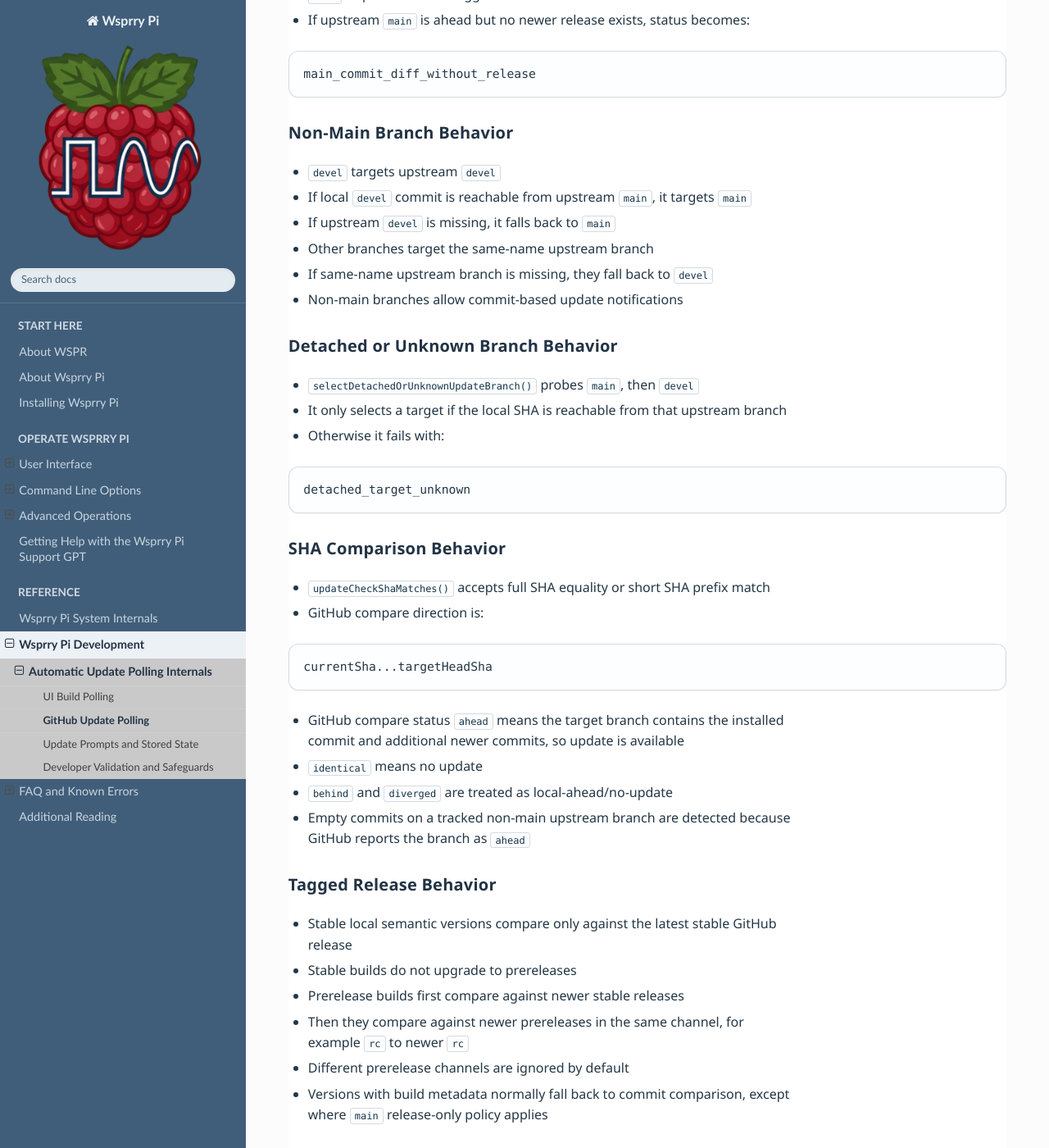
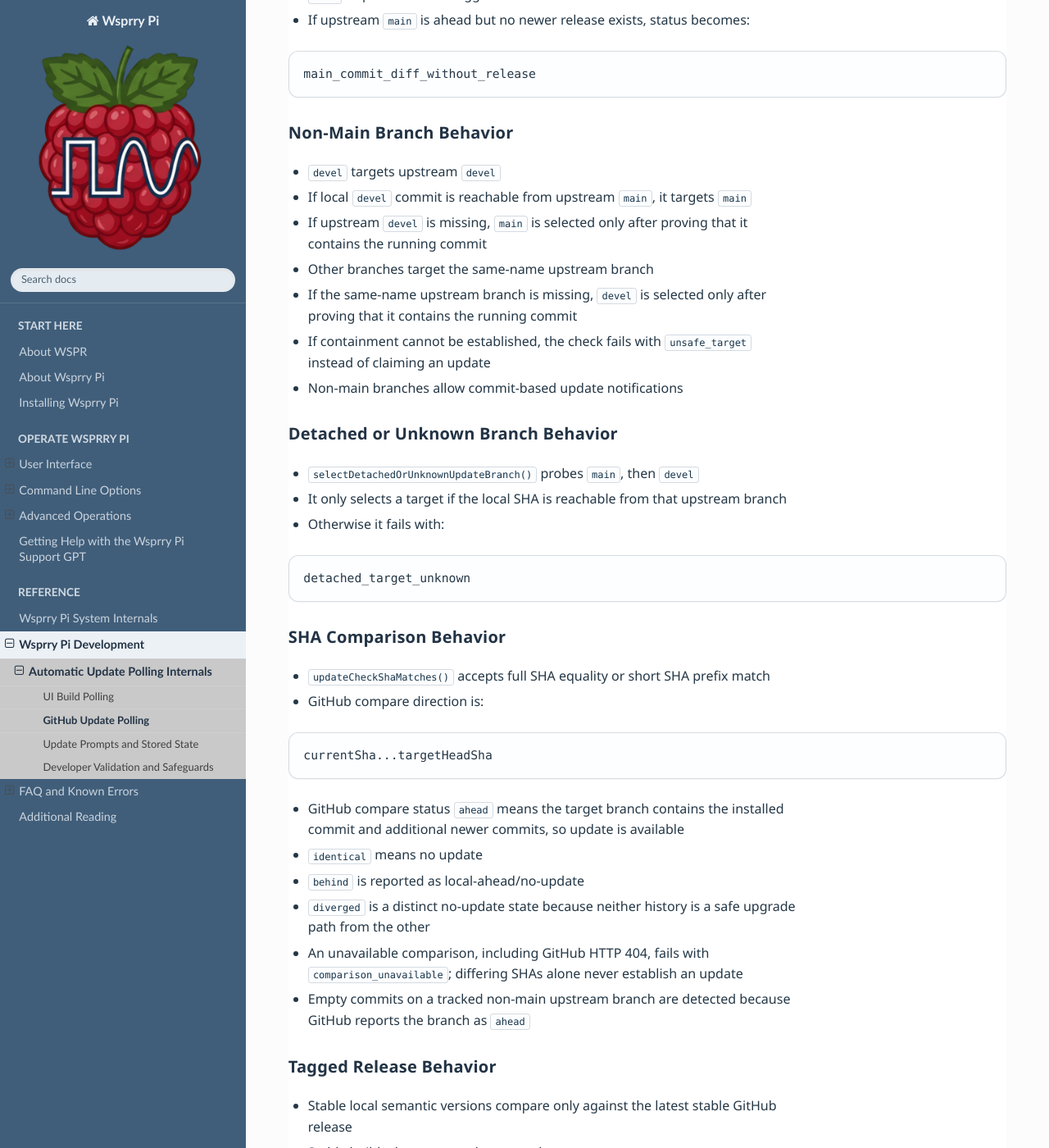
Before and after one commit to WsprryPi/Wsprry_Pi_Docs, a Sphinx documentation site: the page built from docs/User_Interface/Maintenance/update_check/github_update_polling.md, in a window 1280 px wide and 1400 px high, scrolled down 2809 px. Shown: the whole window at 82% size. Built offline with Sphinx 7.4.7 and the Read the Docs theme 3.1.0, drawn with Linux system fonts in a browser that asks for light colours; some of the changed text lies outside the part shown.

Commit message:
Document branch update notifications

```diff
--- a/docs/User_Interface/Maintenance/update_check/github_update_polling.md
+++ b/docs/User_Interface/Maintenance/update_check/github_update_polling.md
@@ -119,9 +119,10 @@ main_commit_diff_without_release
 
 * `devel` targets upstream `devel`
 * If local `devel` commit is reachable from upstream `main`, it targets `main`
-* If upstream `devel` is missing, it falls back to `main`
+* If upstream `devel` is missing, `main` is selected only after proving that it contains the running commit
 * Other branches target the same-name upstream branch
-* If same-name upstream branch is missing, they fall back to `devel`
+* If the same-name upstream branch is missing, `devel` is selected only after proving that it contains the running commit
+* If containment cannot be established, the check fails with `unsafe_target` instead of claiming an update
 * Non-main branches allow commit-based update notifications
 
 ### Detached or Unknown Branch Behavior
@@ -145,7 +146,9 @@ currentSha...targetHeadSha
 
 * GitHub compare status `ahead` means the target branch contains the installed commit and additional newer commits, so update is available
 * `identical` means no update
-* `behind` and `diverged` are treated as local-ahead/no-update
+* `behind` is reported as local-ahead/no-update
+* `diverged` is a distinct no-update state because neither history is a safe upgrade path from the other
+* An unavailable comparison, including GitHub HTTP 404, fails with `comparison_unavailable`; differing SHAs alone never establish an update
 * Empty commits on a tracked non-main upstream branch are detected because GitHub reports the branch as `ahead`
 
 ### Tagged Release Behavior
@@ -160,5 +163,6 @@ currentSha...targetHeadSha
 ### Commit-Based Prerelease Behavior
 
 * Non-main prerelease or build-metadata versions can surface branch/SHA updates
-* The modal treats these as branch/channel updates, not exact tagged release updates
+* The UI labels these results `Newer branch build available`, not as a newer released version
+* The modal treats these as branch/channel updates, not exact tagged release updates, and identifies the target branch and commit
 * The primary action button is hidden unless the result is a tagged semantic release update
```
Also changed, not shown: docs/User_Interface/Maintenance/index.md (+4 -2 lines), docs/User_Interface/Maintenance/update_check.md (+1 -1 lines).
